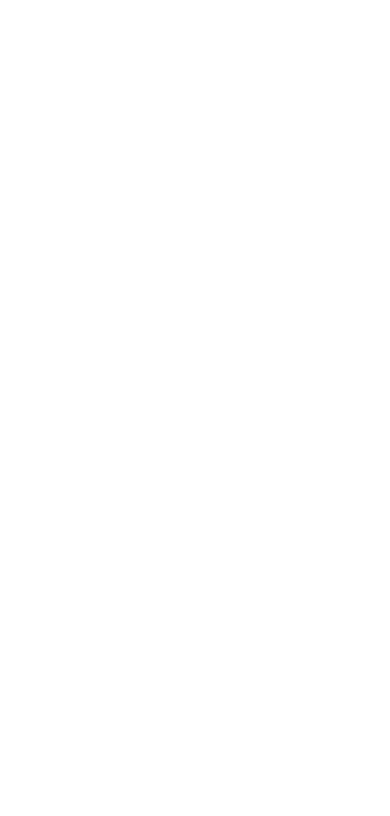
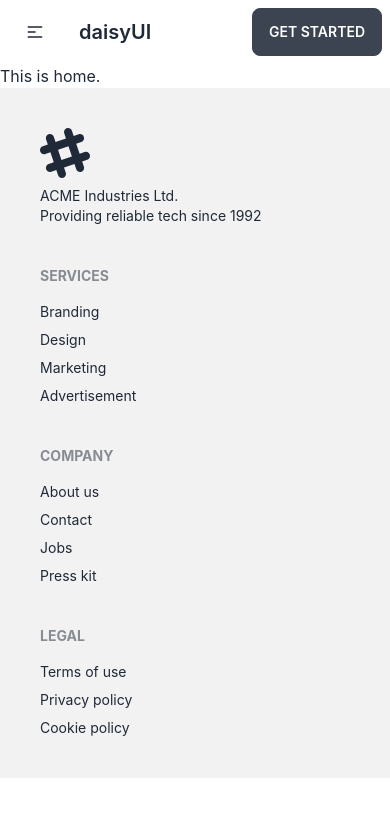
Before and after one commit to sanjitkumer/online-teaching-services-client, a React (Create React App) app: page / in a window 390 px wide. Shown: the top 816 px of the page. Built offline with nearby package versions, Linux system fonts and the light colour scheme.

Commit message:
added component

```diff
--- /dev/null
+++ b/src/Layout/Main.js
@@ -0,0 +1,16 @@
+import React from 'react';
+import { Outlet } from 'react-router-dom';
+import Footer from '../Pages/Shared/Footer/Footer';
+import Header from '../Pages/Shared/Header/Header';
+
+const Main = () => {
+    return (
+        <div>
+            <Header></Header>
+            <Outlet></Outlet>
+            <Footer></Footer>
+        </div>
+    );
+};
+
+export default Main;
--- /dev/null
+++ b/src/Pages/Home/Home/Home.js
@@ -0,0 +1,11 @@
+import React from 'react';
+
+const Home = () => {
+    return (
+        <div>
+            <h2>This is home.</h2>
+        </div>
+    );
+};
+
+export default Home;
--- /dev/null
+++ b/src/Pages/Shared/Footer/Footer.js
@@ -0,0 +1,34 @@
+import React from 'react';
+
+const Footer = () => {
+    return (
+        <footer className="footer p-10 bg-base-200 text-base-content">
+        <div>
+          <svg width="50" height="50" viewBox="0 0 24 24" xmlns="http://www.w3.org/2000/svg" fillRule="evenodd" clipRule="evenodd" className="fill-current"><path d="M22.672 15.226l-2.432.811.841 2.515c.33 1.019-.209 2.127-1.23 2.456-1.15.325-2.148-.321-2.463-1.226l-.84-2.518-5.013 1.677.84 2.517c.391 1.203-.434 2.542-1.831 2.542-.88 0-1.601-.564-1.86-1.314l-.842-2.516-2.431.809c-1.135.328-2.145-.317-2.463-1.229-.329-1.018.211-2.127 1.231-2.456l2.432-.809-1.621-4.823-2.432.808c-1.355.384-2.558-.59-2.558-1.839 0-.817.509-1.582 1.327-1.846l2.433-.809-.842-2.515c-.33-1.02.211-2.129 1.232-2.458 1.02-.329 2.13.209 2.461 1.229l.842 2.515 5.011-1.677-.839-2.517c-.403-1.238.484-2.553 1.843-2.553.819 0 1.585.509 1.85 1.326l.841 2.517 2.431-.81c1.02-.33 2.131.211 2.461 1.229.332 1.018-.21 2.126-1.23 2.456l-2.433.809 1.622 4.823 2.433-.809c1.242-.401 2.557.484 2.557 1.838 0 .819-.51 1.583-1.328 1.847m-8.992-6.428l-5.01 1.675 1.619 4.828 5.011-1.674-1.62-4.829z"></path></svg>
+          <p>ACME Industries Ltd.<br/>Providing reliable tech since 1992</p>
+        </div>
+        <div>
+          <span className="footer-title">Services</span>
+          <a href="/" className="link link-hover">Branding</a>
+          <a href="/" className="link link-hover">Design</a>
+          <a href="/" className="link link-hover">Marketing</a>
+          <a href="/" className="link link-hover">Advertisement</a>
+        </div>
+        <div>
+          <span className="footer-title">Company</span>
+          <a href="/" className="link link-hover">About us</a>
+          <a href="/" className="link link-hover">Contact</a>
+          <a href="/" className="link link-hover">Jobs</a>
+          <a href="/" className="link link-hover">Press kit</a>
+        </div>
+        <div>
+          <span className="footer-title">Legal</span>
+          <a href="/" className="link link-hover">Terms of use</a>
+          <a href="/" className="link link-hover">Privacy policy</a>
+          <a href="/" className="link link-hover">Cookie policy</a>
+        </div>
+      </footer>
+    );
+};
+
+export default Footer;
--- /dev/null
+++ b/src/Pages/Shared/Header/Header.js
@@ -0,0 +1,48 @@
+import React from 'react';
+import { Link } from 'react-router-dom';
+
+const Header = () => {
+    return (
+        <div className="navbar bg-base-100">
+  <div className="navbar-start">
+    <div className="dropdown">
+      <label tabIndex={0} className="btn btn-ghost lg:hidden">
+        <svg xmlns="http://www.w3.org/2000/svg" className="h-5 w-5" fill="none" viewBox="0 0 24 24" stroke="currentColor"><path strokeLinecap="round" strokeLinejoin="round" strokeWidth="2" d="M4 6h16M4 12h8m-8 6h16" /></svg>
+      </label>
+      <ul tabIndex={0} className="menu menu-compact dropdown-content mt-3 p-2 shadow bg-base-100 rounded-box w-52">
+        <li><a>Item 1</a></li>
+        <li tabIndex={0}>
+          <a className="justify-between">
+            Parent
+            <svg className="fill-current" xmlns="http://www.w3.org/2000/svg" width="24" height="24" viewBox="0 0 24 24"><path d="M8.59,16.58L13.17,12L8.59,7.41L10,6L16,12L10,18L8.59,16.58Z"/></svg>
+          </a>
+          <ul className="p-2">
+            <li><a>Submenu 1</a></li>
+            <li><a>Submenu 2</a></li>
+          </ul>
+        </li>
+        <li><a>Item 3</a></li><div>
+            <h2>Header</h2>
+        </div>
+      </ul>
+    </div>
+    <Link className="btn btn-ghost normal-case text-xl">
+        daisyUI
+
+    </Link>
+
+
+  </div>
+  <div className="navbar-center hidden lg:flex">
+    <ul className="menu menu-horizontal p-0">
+
+    </ul>
+  </div>
+  <div className="navbar-end">
+    <a className="btn">Get started</a>
+  </div>
+</div>
+    );
+};
+
+export default Header;
```
Also changed, not shown: src/Router/Routes/Routes.js (+10 -0 lines).
